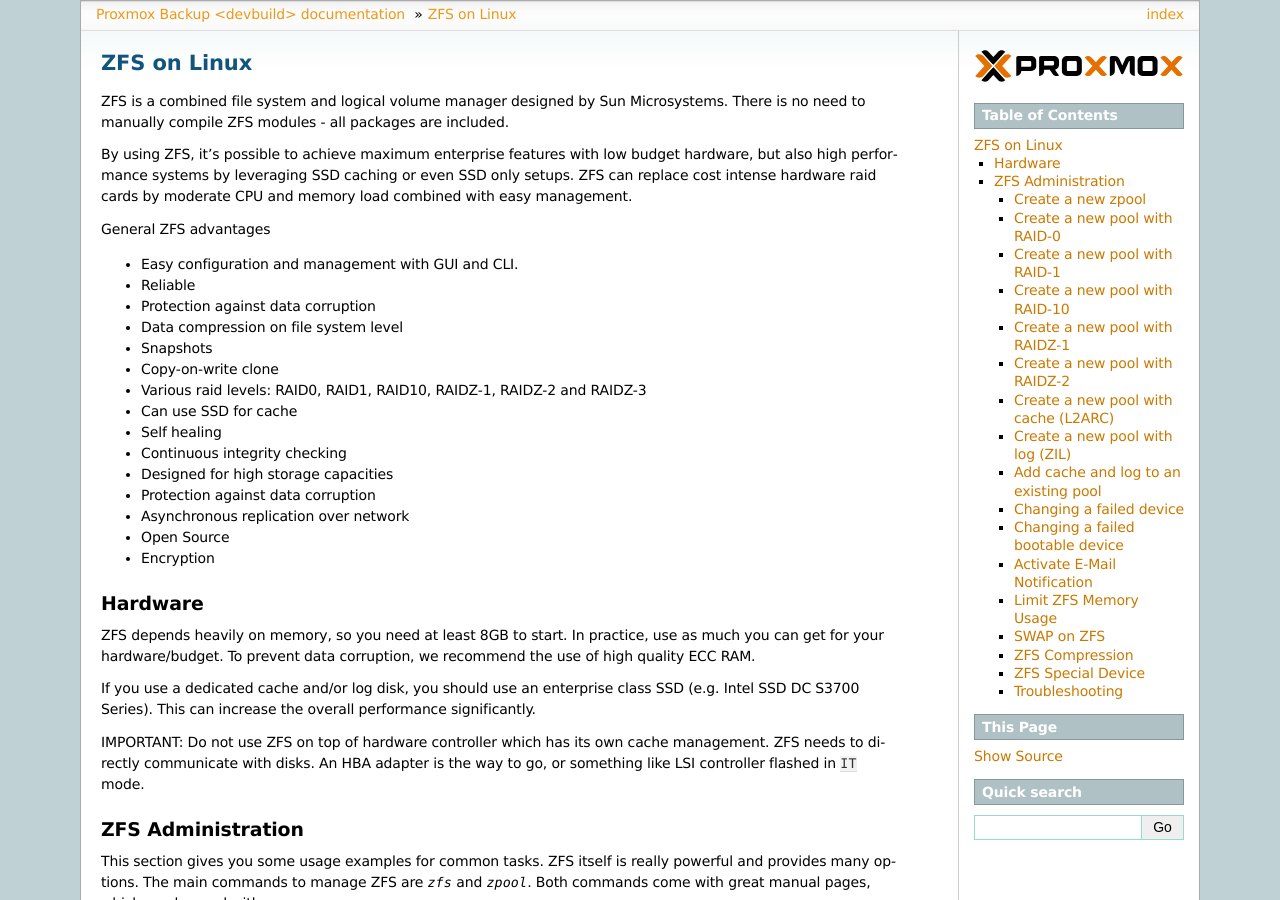
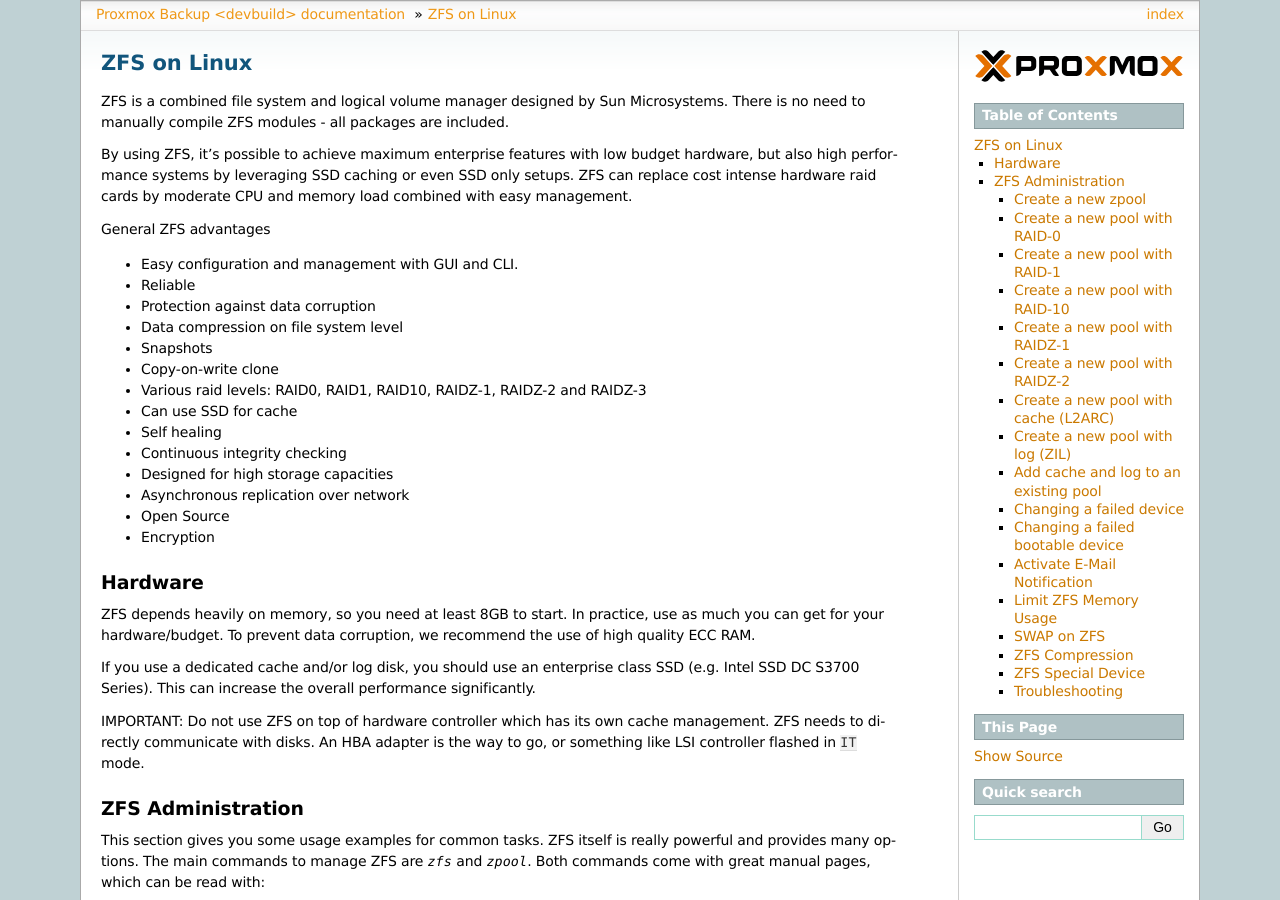
Before and after one commit to proxmox/proxmox-backup, a Sphinx documentation site: the page built from docs/local-zfs.rst, in a window 1280 px wide and 900 px high. Built offline with Sphinx 7.4.7, drawn with Linux system fonts in a browser that asks for light colours.

Commit message:
docs: remove duplicate feature
Signed-off-by: Moayad Almalat <m.almalat@proxmox.com>

```diff
--- a/docs/local-zfs.rst
+++ b/docs/local-zfs.rst
@@ -24,7 +24,6 @@
 * Self healing
 * Continuous integrity checking
 * Designed for high storage capacities
-* Protection against data corruption
 * Asynchronous replication over network
 * Open Source
 * Encryption
```
